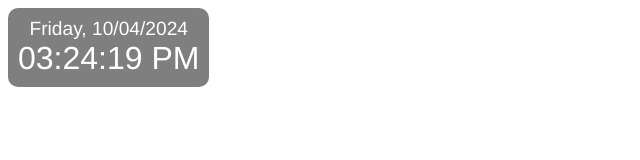
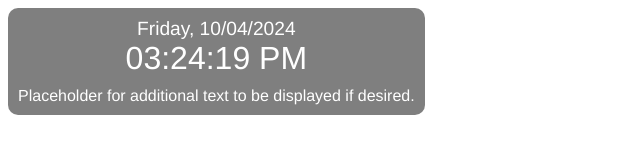
Before and after one commit to WatchVilonia/obs-widget, a plain HTML site: page index.html in a window 1280 px wide. Shown: the whole page, without its empty margins (0-640 px from the left). Drawn offline with Linux system fonts and the light colour scheme.

Commit message:
Update index.html
Testing display text

```diff
--- a/index.html
+++ b/index.html
@@ -25,7 +25,7 @@
         #additional-text {
             font-size: 1em;
             margin-top: 10px;
-            display: none; /* Currently hidden, can be modified to display content as needed */
+            display: block; /* Currently hidden, can be modified to display content as needed */
         }
     </style>
 </head>
```
